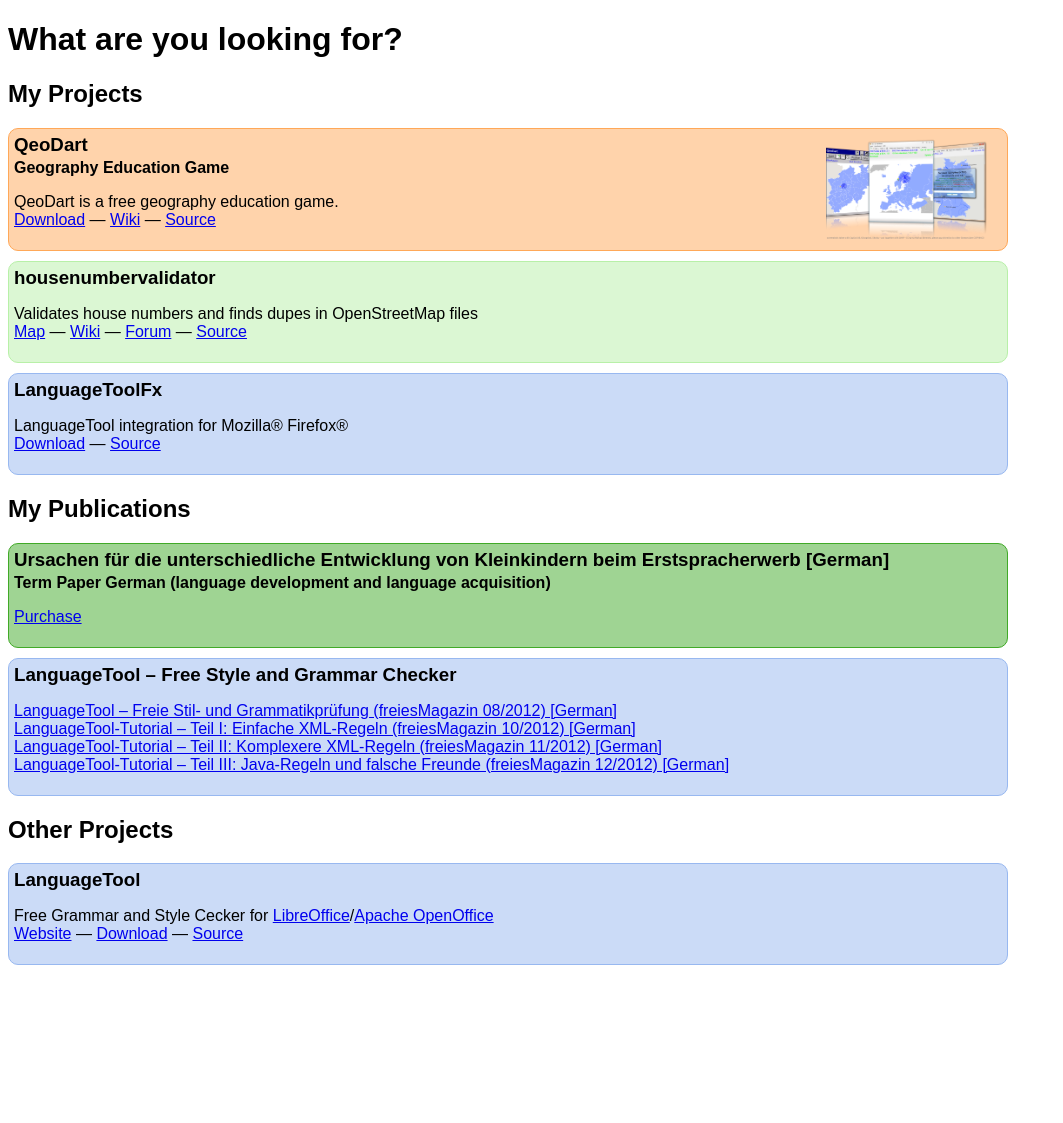
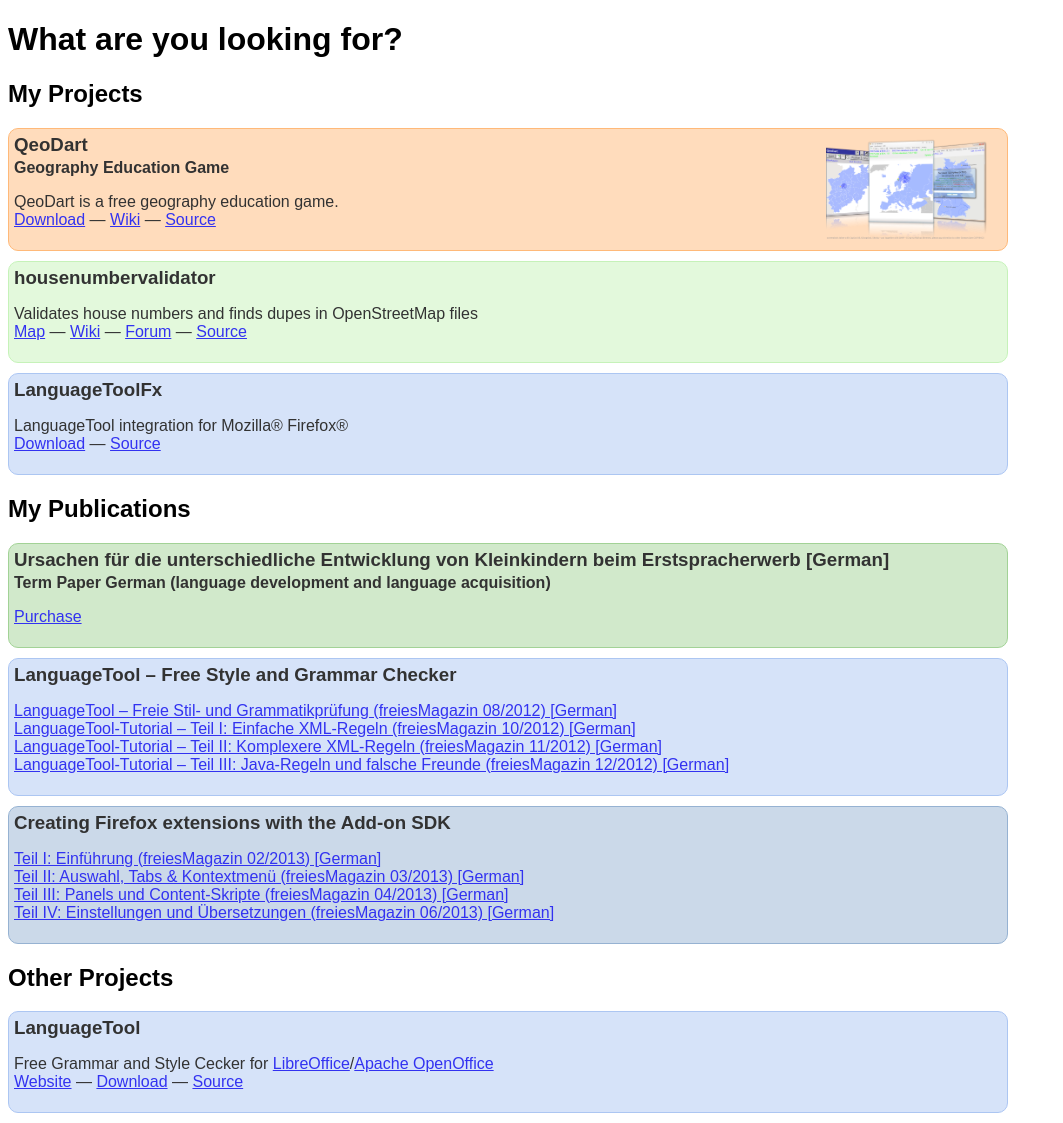
Before and after one commit to gulp21/gulp21.github.com, a PHP site: page / in a window 1280 px wide. Shown: the whole page, without its empty margins (0-1063 px from the left). Before the commit the page ends 965 px from the top, so only its background shows below. Run offline with PHP 8.4, Linux system fonts and the light colour scheme.

Commit message:
links to firefox tutorial, animation

```diff
--- a/index.html
+++ b/index.html
@@ -59,7 +59,7 @@
 
 	<h2>My Publications</h2>
 
-	<div class="bubble" style="border-color:rgb(65,170,40);background-color:rgba(65,170,40,.5)">
+	<div class="bubble" style="border-color:rgb(140,200,125);background-color:rgba(140,200,125,.5)">
 	<h3>Ursachen für die unterschiedliche Entwicklung von Kleinkindern beim Erstspracherwerb [German]</h3>
 	<h4>Term Paper German (language development and language acquisition)</h4>
 	<p>
@@ -77,6 +77,19 @@
 	</p>
 	</div>
 
+	<div class="bubble" style="border-color:rgb(125,160,199);background-color:rgba(125,160,199,.5)">
+	<h3>Creating Firefox extensions with the Add-on SDK</h3>
+	<p>
+	<a href="http://www.freiesmagazin.de/mobil/freiesMagazin-2013-02-bilder.html#fm_13_02_ffox_addonsdk1" target="_blank">Teil I: Einführung (freiesMagazin 02/2013) [German]</a><br/>
+	<a href="http://www.freiesmagazin.de/mobil/freiesMagazin-2013-03-bilder.html#fm_13_03_ffox_addonsdk2" target="_blank">Teil
+II: Auswahl, Tabs &amp; Kontextmenü (freiesMagazin 03/2013) [German]</a><br/>
+	<a href="http://www.freiesmagazin.de/mobil/freiesMagazin-2013-04-bilder.html#fm_13_04_ffox_addonsdk3" target="_blank">Teil
+III: Panels und Content-Skripte (freiesMagazin 04/2013) [German]</a><br/>
+	<a href="http://www.freiesmagazin.de/mobil/freiesMagazin-2013-06-bilder.html#fm_13_06_ffox_addonsdk4" target="_blank">Teil
+IV: Einstellungen und Übersetzungen (freiesMagazin 06/2013) [German]</a>
+	</p>
+	</div>
+
 	<h2>Other Projects</h2>
 	<div class="bubble" style="border-color:rgb(152,184,240);background-color:rgba(152,184,240,.5)">
 	<h3>LanguageTool</h3>
--- a/style.css
+++ b/style.css
@@ -37,6 +37,7 @@
 	-o-transition-duration: .5s;
 	transition-duration: .5s;
 	border: 0px;
+	z-index: 10;
 }
 
 #dartimg {
@@ -92,6 +93,16 @@
 	border-radius: 10px;
 	padding: 5px;
 	margin-bottom: 10px;
+	opacity: .8;
+	-moz-transition-duration: .5s;
+	-webkit-transition-duration: .5s;
+	-o-transition-duration: .5s;
+	-ms-transition-duration: .5s;
+	transition-duration: .5s;
+}
+
+.bubble:hover {
+	opacity: 1;
 }
 
 .bubble > h2, .bubble > h3, .bubble > h4 {
```
Also changed, not shown: index_de.html (+14 -1 lines).
